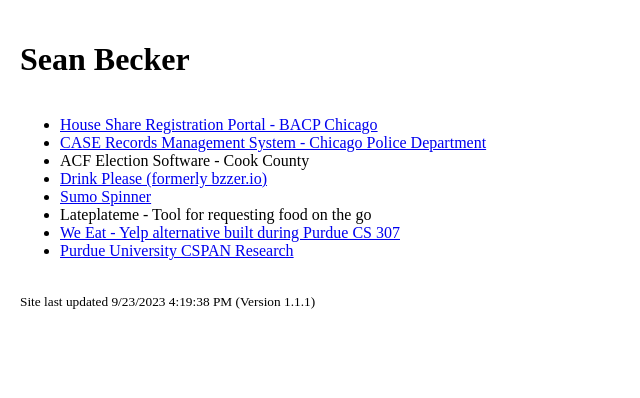
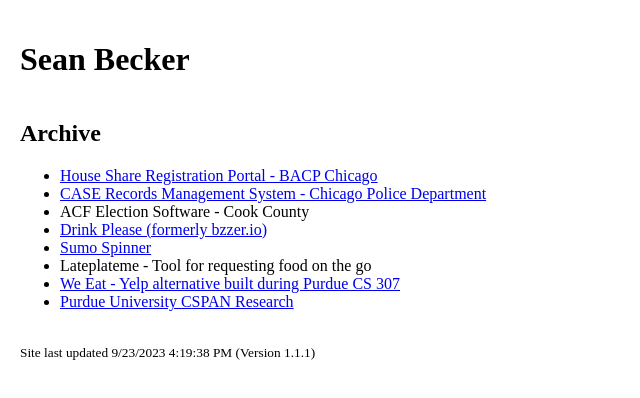
Before and after one commit to seanbecker15/personal-website, a React app: page /archive in a window 1280 px wide. Shown: the top 398 px of the page, without its empty margins (0-640 px from the left). Built offline with nearby package versions, Linux system fonts and the light colour scheme.

Commit message:
add header to archive

```diff
--- a/src/routes/archive/index.js
+++ b/src/routes/archive/index.js
@@ -2,6 +2,7 @@
 
 export default function Archive() {
   return <div className="Archive">
+    <h2>Archive</h2>
     <ProjectList filter={({ active }) => !active} />
   </div>;
 }
```
